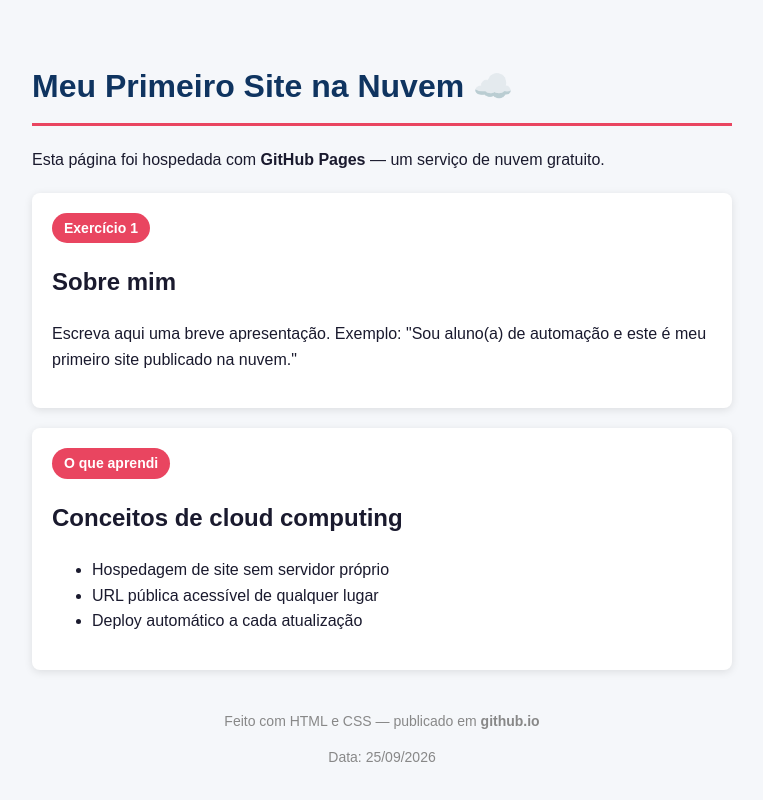
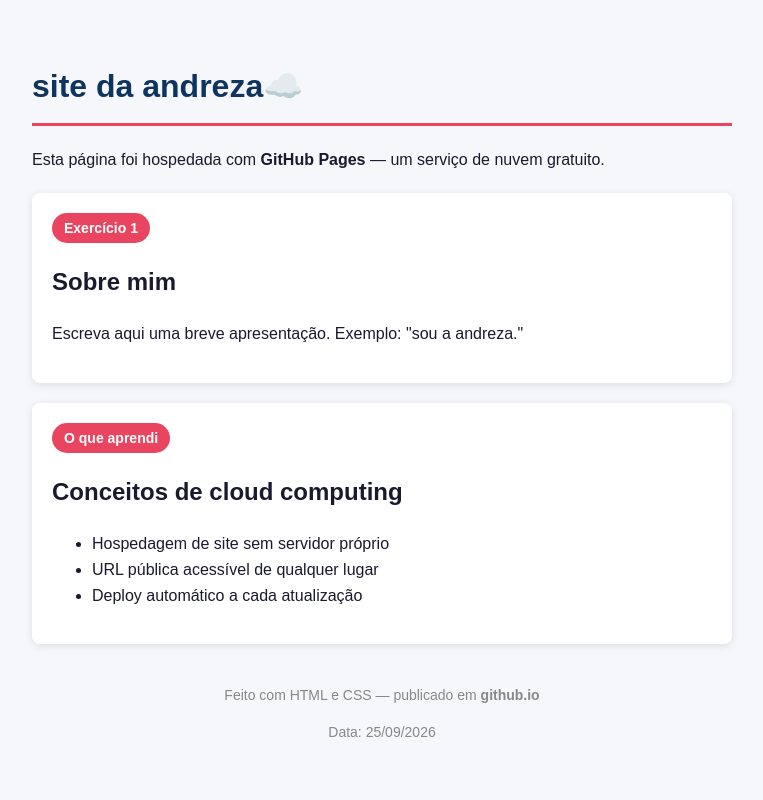
Before and after one commit to andrezaferreiradosanjos-gif/index.html1, a plain HTML site: page index.html in a window 1280 px wide. Shown: the whole page, without its empty margins (258-1021 px from the left). Drawn offline with Linux system fonts and the light colour scheme.

Commit message:
Update index.html

```diff
--- a/index.html
+++ b/index.html
@@ -3,7 +3,7 @@
 <head>
     <meta charset="UTF-8">
     <meta name="viewport" content="width=device-width, initial-scale=1.0">
-    <title>Meu Primeiro Site na Nuvem</title>
+    <title>site da andreza</title>
     <style>
         body {
             font-family: Arial, sans-serif;
@@ -45,14 +45,14 @@
 </head>
 <body>
 
-    <h1>Meu Primeiro Site na Nuvem ☁️</h1>
+    <h1>site da andreza☁️</h1>
 
     <p>Esta página foi hospedada com <strong>GitHub Pages</strong> — um serviço de nuvem gratuito.</p>
 
     <div class="card">
         <span class="badge">Exercício 1</span>
         <h2>Sobre mim</h2>
-        <p>Escreva aqui uma breve apresentação. Exemplo: "Sou aluno(a) de automação e este é meu primeiro site publicado na nuvem."</p>
+        <p>Escreva aqui uma breve apresentação. Exemplo: "sou a andreza."</p>
     </div>
 
     <div class="card">
```
